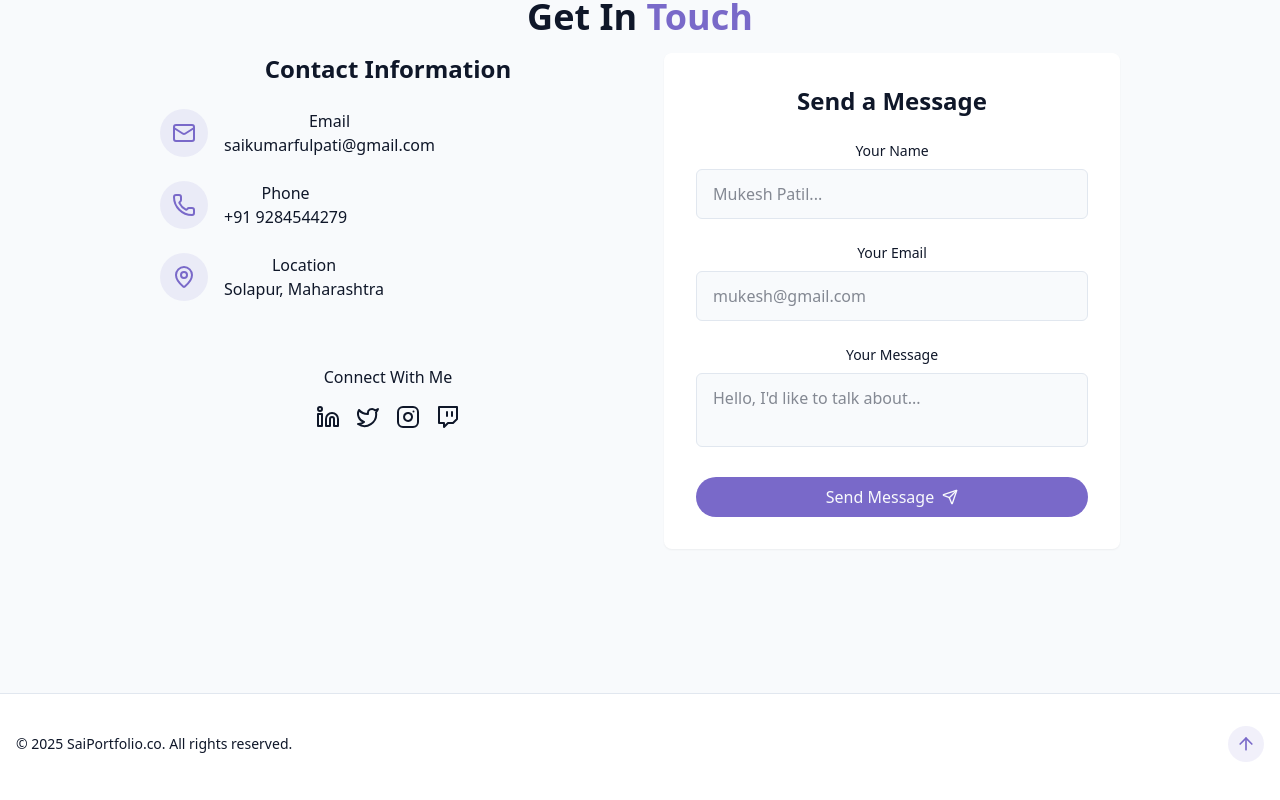
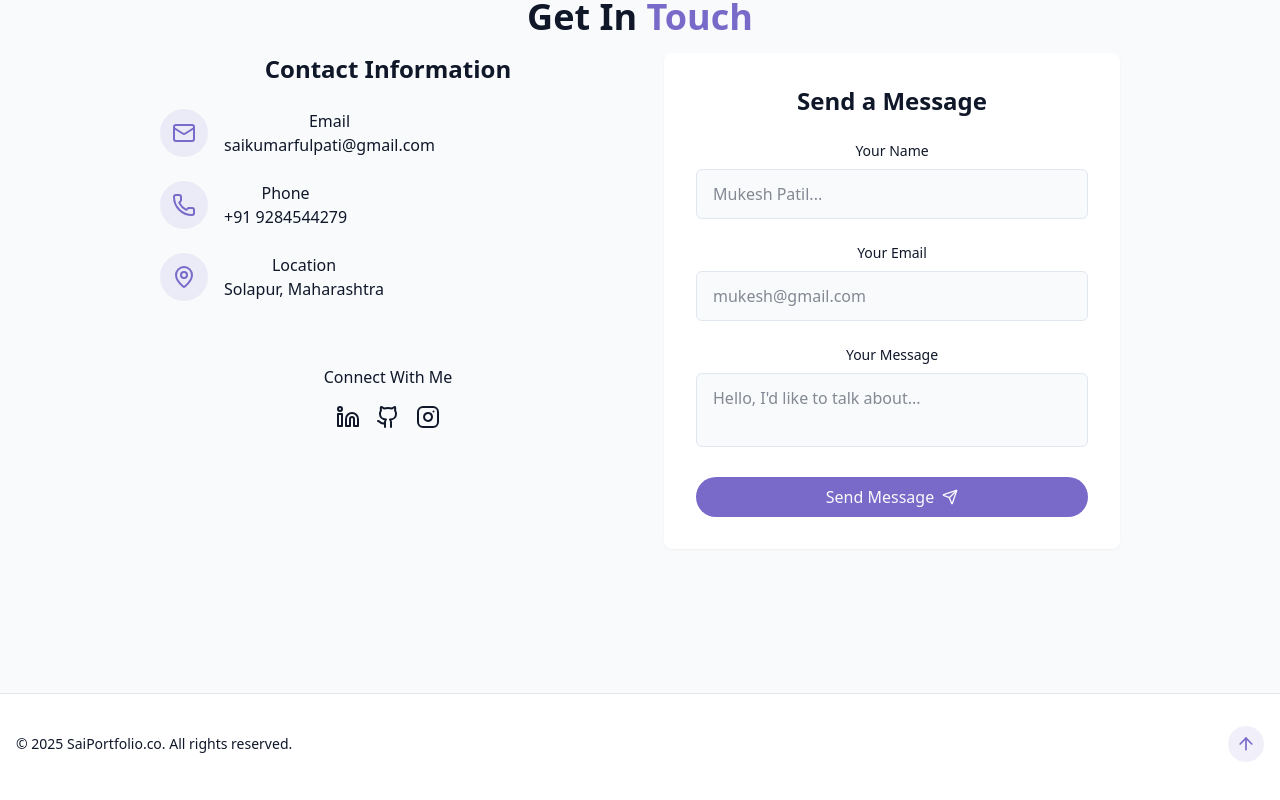
Before and after one commit to saikumarfulpati/My-Portfolio, a React (Vite) app: page / in a window 1280 px wide. Shown: the part 3627-4427 px from the top of the page. Built offline with nearby package versions, Linux system fonts and the light colour scheme; the HTML template or start-up script is replaced by a standard one.

Commit message:
Added Github link

```diff
--- a/src/components/ContactSection.jsx
+++ b/src/components/ContactSection.jsx
@@ -6,7 +6,7 @@ import {
   Phone,
   Send,
   Twitch,
-  Twitter,
+  Github,
 } from "lucide-react";
 import { cn } from "@/lib/utils";
 import { useToast } from "@/hooks/use-toast";
@@ -92,14 +92,11 @@ export const ContactSection = () => {
                 <a href="https://www.linkedin.com/in/saikumar-fulpati-174496259/" target="_blank">
                   <Linkedin />
                 </a>
-                <a href="#" target="_blank">
-                  <Twitter />
+                <a href="https://github.com/Saikumar0711" target="_blank">
+                  <Github />
                 </a>
-                <a href="#" target="_blank">
+                <a href="https://www.instagram.com/sai_711_/" target="_blank">
                   <Instagram />
-                </a>
-                <a href="#" target="_blank">
-                  <Twitch />
                 </a>
               </div>
             </div>
```
